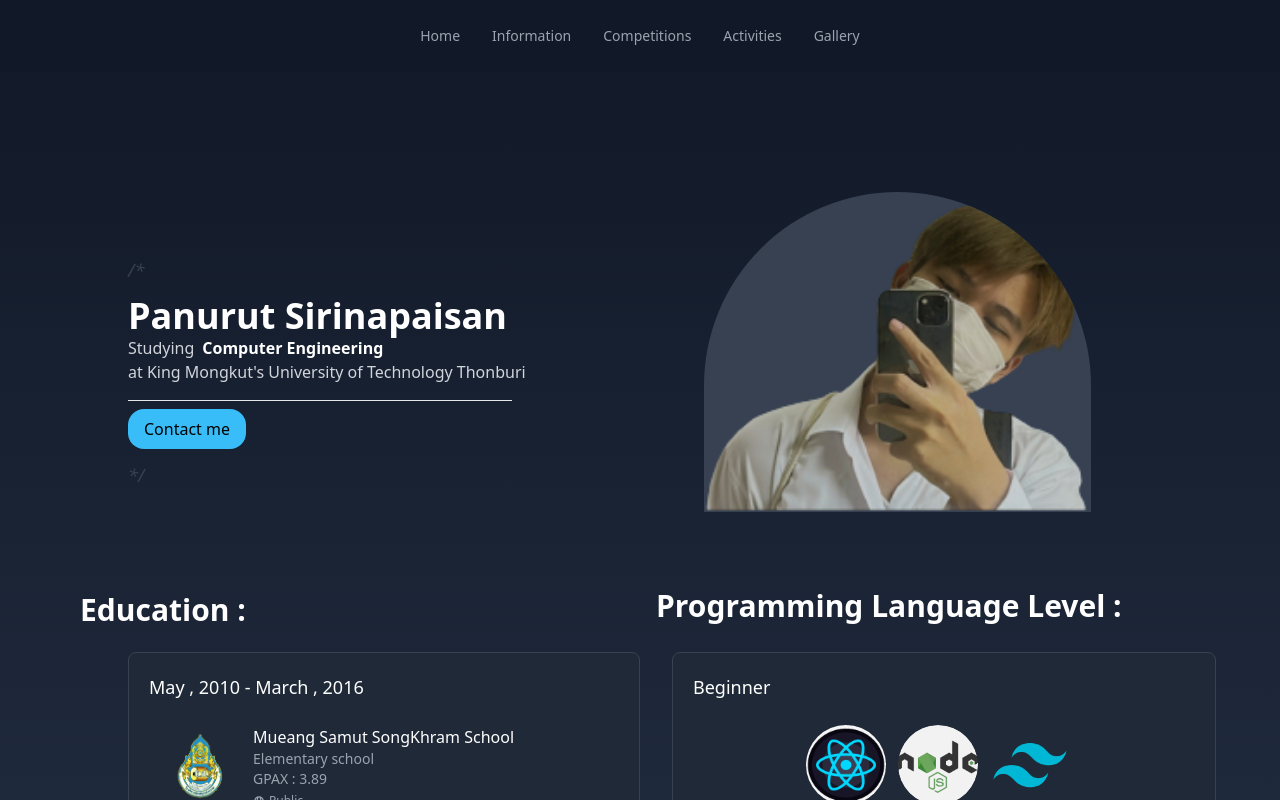
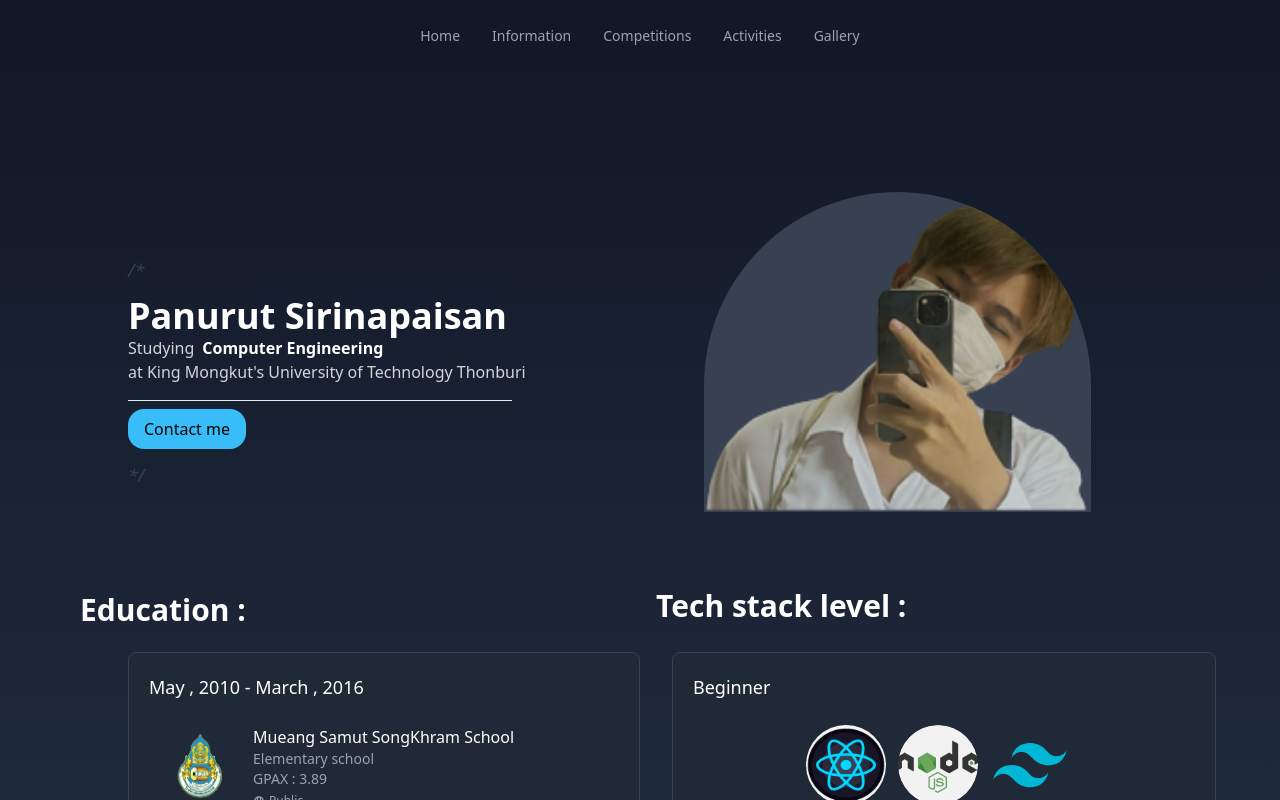
Before and after one commit to sokungz01/portfolio_cpe101_webapp, a Preact app: page / in a window 1280 px wide. Shown: the top 800 px of the page. Built offline with nearby package versions, Linux system fonts and the light colour scheme.

Commit message:
add information parts

```diff
--- a/src/Components/Information.tsx
+++ b/src/Components/Information.tsx
@@ -86,7 +86,7 @@ export const Information = () => {
                     <div className="col-span-1">
                         <div className="grid">
 
-                            <p className="text-3xl font-bold ml-4 -mt-16"> Programming Language Level : </p>
+                            <p className="text-3xl font-bold ml-4 -mt-16"> Tech stack level : </p>
                             <div class="p-5 mb-4 rounded-lg border bg-gray-800 border-gray-700 ml-8 mr-16">
                                 <p class="text-lg font-semiboldtext-white"> Beginner</p>
                                 <ol class="mt-3 divide-y divide-gray-700">
```
